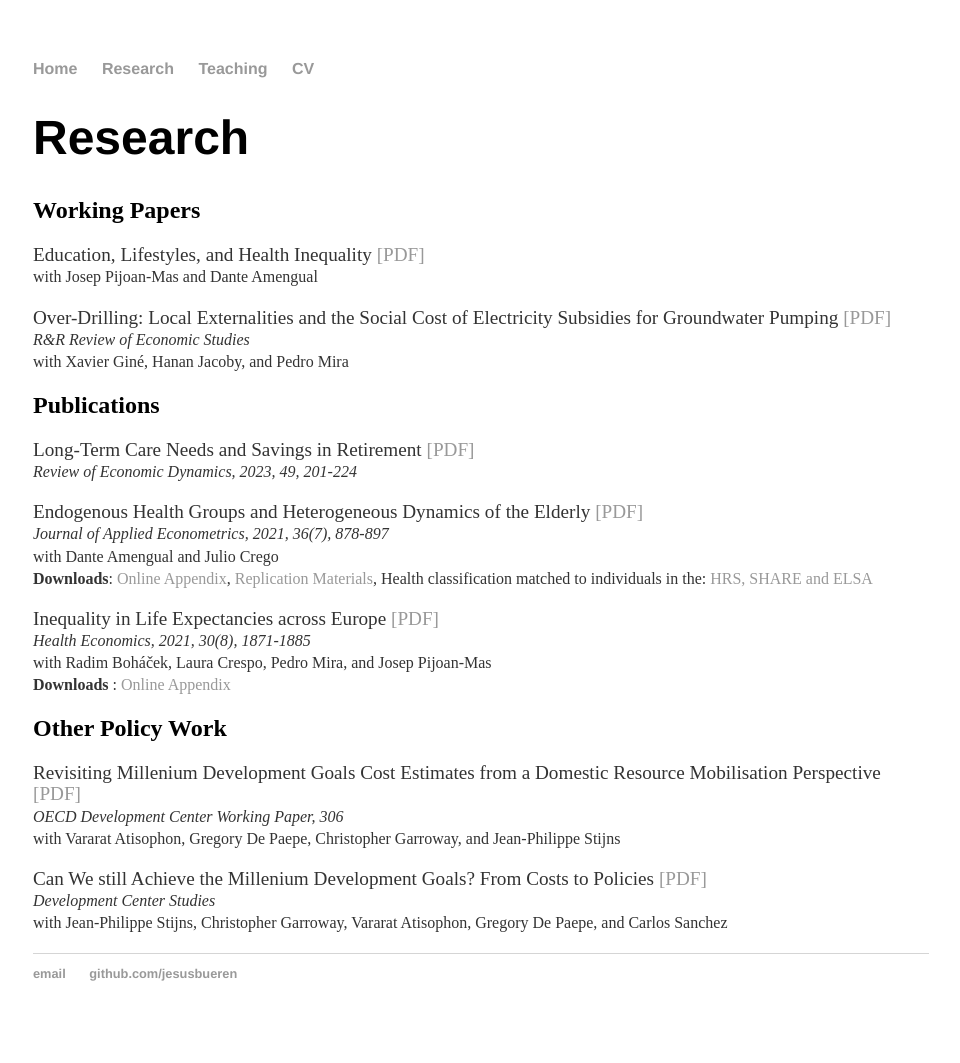
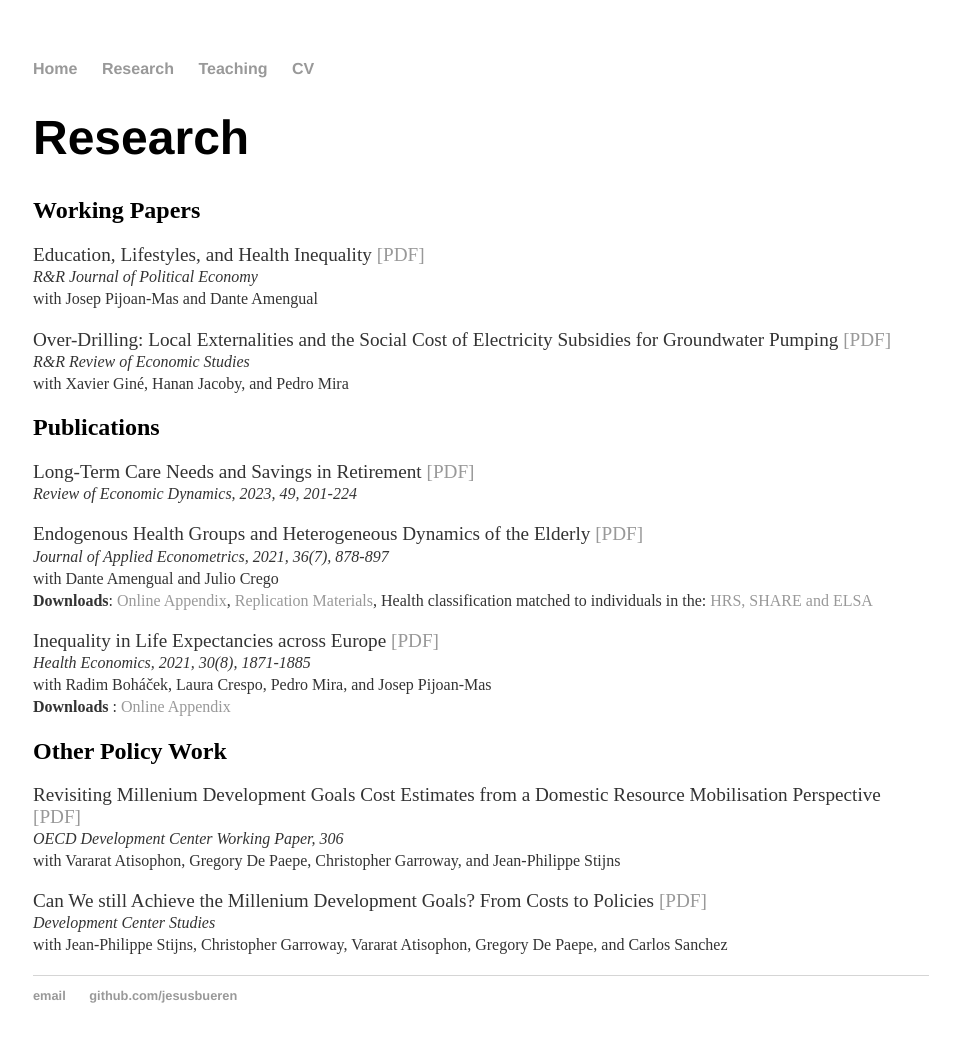
Before and after one commit to jesusbueren/jesusbueren.github.io, a Jekyll site: the page built from research/index.html, in a window 1280 px wide. Shown: the whole page, without its empty margins (159-1119 px from the left). Built offline with Jekyll 4.4.1, drawn with Linux system fonts in a browser that asks for light colours; before the commit the page ends 1041 px from its top, so only the background shows below that.

Commit message:
Update index.html

```diff
--- a/research/index.html
+++ b/research/index.html
@@ -7,6 +7,7 @@
 	<h2>Working Papers</h2>
 
 	<p> <bold> Education, Lifestyles, and Health Inequality </bold> <a href="HealthyHabits_Draft.pdf">[PDF] </a>  </a> <br>
+    <small> <i> R&ampR Journal of Political Economy</i> </small> <br>
 	 <small> with Josep Pijoan-Mas and Dante Amengual</small> <br></p>
 
 	<p> <bold> Over-Drilling: Local Externalities and the Social Cost of Electricity Subsidies for Groundwater Pumping </bold> <a href="overdrilling.pdf">[PDF]</a>  <br>
```
